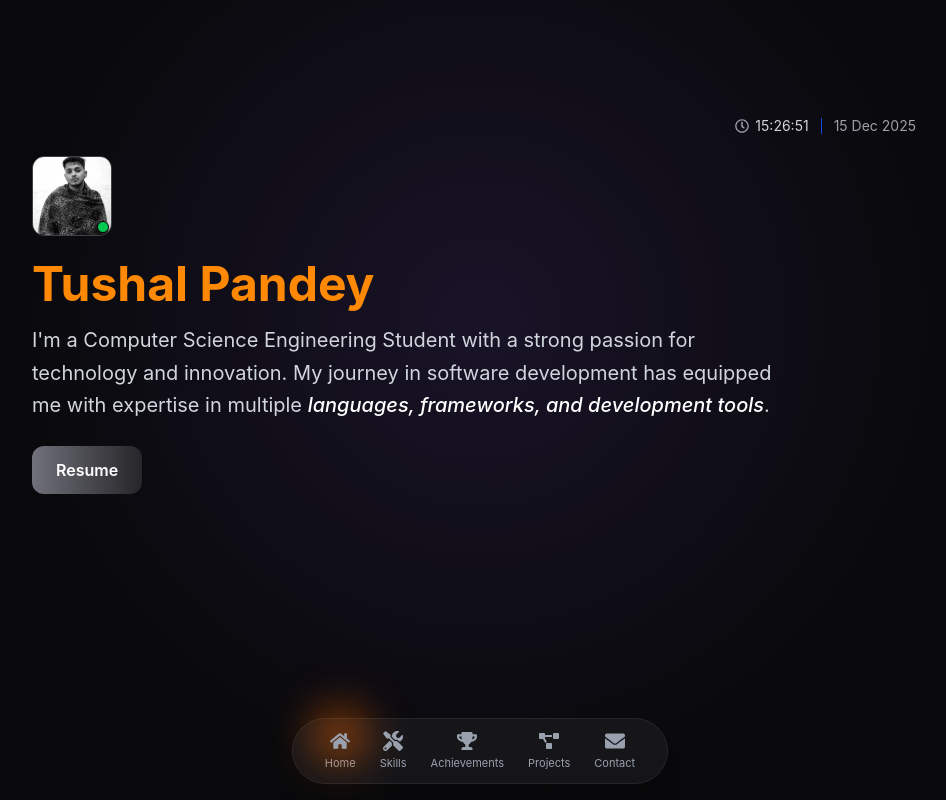
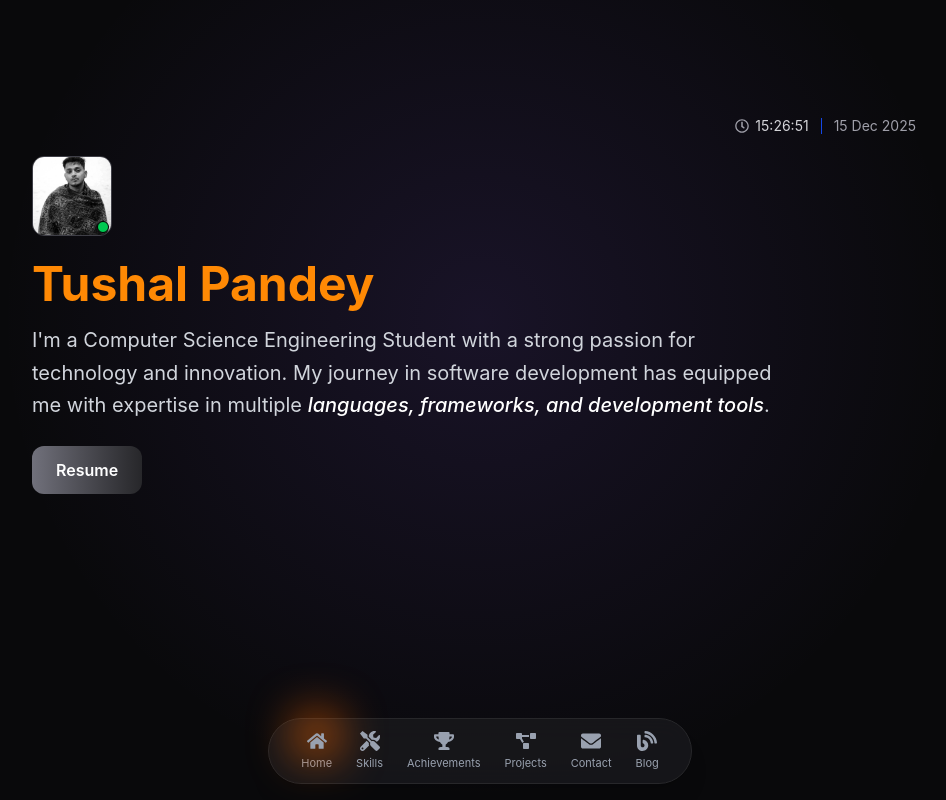
Before and after one commit to pandeYtushal/Portfolio2, a React (Vite) app: page / in a window 1280 px wide. Shown: the top 800 px of the page, without its empty margins (160-1106 px from the left). Built offline with nearby package versions, Linux system fonts and the light colour scheme.

Commit message:
Update Navbar.jsx

```diff
--- a/src/components/Navbar.jsx
+++ b/src/components/Navbar.jsx
@@ -6,6 +6,7 @@ import {
   FaTrophy,
   FaProjectDiagram,
   FaEnvelope,
+  FaBlog,
 } from "react-icons/fa";
 
 const navLinks = [
@@ -14,6 +15,7 @@ const navLinks = [
   { name: "Achievements", href: "#achievements", icon: FaTrophy },
   { name: "Projects", href: "#projects", icon: FaProjectDiagram },
   { name: "Contact", href: "#contact", icon: FaEnvelope },
+  { name: "Blog", href: "#blog", icon: FaBlog },
 ];
 
 const Navbar = () => {
```
